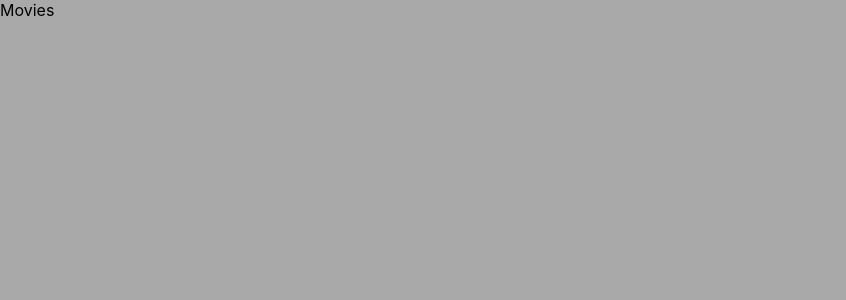
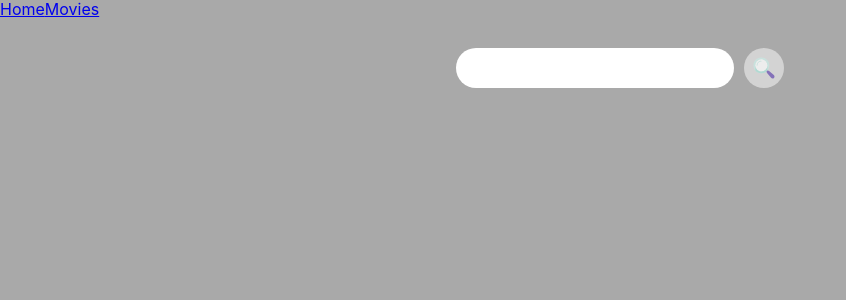
Before and after one commit to barteknr1/goit-react-hw-05-movies, a React (Create React App) app: page /movies in a window 1280 px wide. Shown: the top 300 px of the page, without its empty margins (0-846 px from the left). Built offline with nearby package versions, Linux system fonts and the light colour scheme.

Commit message:
Added components, trending movies fetch, search query styles

```diff
--- a/package.json
+++ b/package.json
@@ -8,6 +8,7 @@
     "@testing-library/react": "^12.1.4",
     "@testing-library/user-event": "^13.5.0",
     "axios": "^1.4.0",
+    "modern-normalize": "^2.0.0",
     "react": "^18.1.0",
     "react-dom": "^18.1.0",
     "react-router-dom": "^6.14.0",
--- /dev/null
+++ b/src/Pages/Home/Home.jsx
@@ -0,0 +1,31 @@
+import React, { useState } from 'react'
+import api from 'utils/getMovies'
+import { useEffect } from 'react';
+
+const Home = () => {
+  const [movies, setMovies] = useState([]);
+
+  useEffect(() => {
+    (async () => {
+      try {
+        const trendingMovies = await api.getTrendingMovies();
+        console.log(trendingMovies);
+        setMovies(trendingMovies);
+      }
+      catch (err) {
+        console.log(err)
+      }
+    })();
+  }, [])
+
+
+  return (
+    <ul>
+      {movies.map(({id, title}) =>
+        <li key={id}><a>{title}</a></li>
+      )}
+    </ul>
+  )
+};
+
+export default Home
--- /dev/null
+++ b/src/Pages/Movies/Movies.jsx
@@ -0,0 +1,21 @@
+import React from 'react';
+import css from './Movies.module.css'
+
+const Movies = props => {
+  return (
+    <div className={css.movies}>
+      <form className={css.searchForm}>
+        <input type="text" className={css.searchFormInput} />
+        <button type="submit" className={css.searchFormButton} />
+      </form>
+      <div>
+        <ul>
+          {/* movies.map */}
+        </ul>
+      </div>
+    </div>
+  )
+};
+
+
+export default Movies
--- /dev/null
+++ b/src/Pages/Movies/Movies.module.css
@@ -0,0 +1,49 @@
+.movies {
+  margin-top: 30px;
+  display: flex;
+  justify-content: center;
+}
+.searchForm {
+  display: flex;
+  font: inherit;
+  min-width: 300px;
+}
+.searchFormInput {
+  min-width: 250px;
+  height: 40px;
+  border: none;
+  border-radius: 25px;
+  font-size: 16px;
+  padding-inline: 15px;
+  transition: 250ms cubic-bezier(0.4, 0, 0.2, 1);
+}
+.searchFormInput:focus {
+  border: none;
+  outline: none;
+  opacity: 0.8;
+  transition: 250ms cubic-bezier(0.4, 0, 0.2, 1);
+}
+.searchFormInput::placeholder {
+  font: inherit;
+  font-size: 18px;
+}
+.searchFormButton {
+  display: inline-block;
+  margin-left: 10px;
+  width: 40px;
+  height: 40px;
+  border: 0;
+  border-radius: 50%;
+  background-image: url('./magnifier.svg');
+  background-color: rgb(222, 222, 222);
+  background-size: 70%;
+  background-repeat: no-repeat;
+  background-position: center;
+  opacity: 0.8;
+  transition: opacity 250ms cubic-bezier(0.4, 0, 0.2, 1);
+  cursor: pointer;
+  outline: none;
+}
+.searchFormButton:hover {
+  opacity: 1;
+}
--- a/src/components/App.jsx
+++ b/src/components/App.jsx
@@ -1,20 +1,27 @@
 import React from 'react'
-import { Routes, Route } from 'react-router-dom'
-import Home from './Home/Home'
-import Movies from './Movies/Movies'
-import MovieDetails from './Movies/MovieDetails/MovieDetails'
+import { Routes, Route, Link } from 'react-router-dom'
+import Home from '../Pages/Home/Home'
+import Movies from 'Pages/Movies/Movies'
+import MovieDetails from './MovieDetails/MovieDetails'
 import Cast from './Cast/Cast'
 import Reviews from './Reviews/Reviews'
 
 const App = () => {
   return (
     <>
+      <header>
+        <nav>
+          <Link to="/">Home</Link>
+          <Link to="/Movies">Movies</Link>
+        </nav>
+      </header>
       <Routes>
-          <Route path="/" element={<Home />} />
-          <Route path="/movies" element={<Movies />} />
-          <Route path="/movies:movieId" element={<MovieDetails />} />
-          <Route path="/movies:movieId/cast" element={<Cast />} />
-          <Route path="/movies:movieId/reviews" element={<Reviews />} />
+        <Route path="/" element={<Home />} />
+        <Route path="/movies" element={<Movies />} />
+        <Route path="/movies:movieId" element={<MovieDetails />} />
+        <Route path="/movies:movieId/cast" element={<Cast />} />
+        <Route path="/movies:movieId/reviews" element={<Reviews />} />
+        <Route path="*" element={<Home />} />
       </Routes>
     </>
   )
--- a/src/components/Cast/Cast.jsx
+++ b/src/components/Cast/Cast.jsx
@@ -1,5 +1,5 @@
 import React from 'react'
-import PropTypes from 'prop-types'
+// import PropTypes from 'prop-types'
 
 const Cast = props => {
   return (
@@ -7,6 +7,6 @@ const Cast = props => {
   )
 }
 
-Cast.propTypes = {}
+// Cast.propTypes = {}
 
 export default Cast
--- a/src/components/Home/Home.jsx
+++ /dev/null
@@ -1,13 +0,0 @@
-import React from 'react'
-import PropTypes from 'prop-types'
-
-
-const Home = () => {
-  return (
-    <div>Home</div>
-  )
-}
-
-Home.propTypes = {}
-
-export default Home
--- a/src/components/Movies/MovieDetails/MovieDetails.jsx
+++ b/src/components/MovieDetails/MovieDetails.jsx
@@ -1,5 +1,5 @@
 import React from 'react'
-import PropTypes from 'prop-types'
+// import PropTypes from 'prop-types'
 
 const MovieDetails = props => {
   return (
@@ -7,6 +7,6 @@ const MovieDetails = props => {
   )
 }
 
-MovieDetails.propTypes = {}
+// MovieDetails.propTypes = {}
 
 export default MovieDetails
--- a/src/components/Movies/Movies.jsx
+++ /dev/null
@@ -1,12 +0,0 @@
-import React from 'react'
-import PropTypes from 'prop-types'
-
-const Movies = props => {
-  return (
-    <div>Movies</div>
-  )
-}
-
-Movies.propTypes = {}
-
-export default Movies
--- a/src/components/Reviews/Reviews.jsx
+++ b/src/components/Reviews/Reviews.jsx
@@ -1,5 +1,5 @@
 import React from 'react'
-import PropTypes from 'prop-types'
+// import PropTypes from 'prop-types'
 
 const Reviews = props => {
   return (
@@ -7,6 +7,6 @@ const Reviews = props => {
   )
 }
 
-Reviews.propTypes = {}
+// Reviews.propTypes = {}
 
 export default Reviews
--- a/src/index.css
+++ b/src/index.css
@@ -1,4 +1,4 @@
-@import-normalize; /* bring in normalize.css styles */
+@import '../node_modules/modern-normalize/modern-normalize.css';
 
 body {
   margin: 0;
--- a/src/utils/getMovies.js
+++ b/src/utils/getMovies.js
@@ -6,18 +6,17 @@ const BASE_URL = 'https://api.themoviedb.org/3';
 
 const getTrendingMovies = async () => {
     try {
-        const response = await axios(`${BASE_URL}/trending/movie/day`, {
+        const response = await axios.get(`${BASE_URL}/trending/movie/day`, {
             params: {
                 api_key: API_KEY,
-            },
+            }
         })
-        return response
+        return await response.data.results
     }
     catch (err) {
         console.log(err);
     }
 }
 
-
 const api = { getTrendingMovies }
 export default api
```
Also changed, not shown: src/Pages/Movies/magnifier.svg (added), 1 other file (tests, documents, lock files or other folders).
